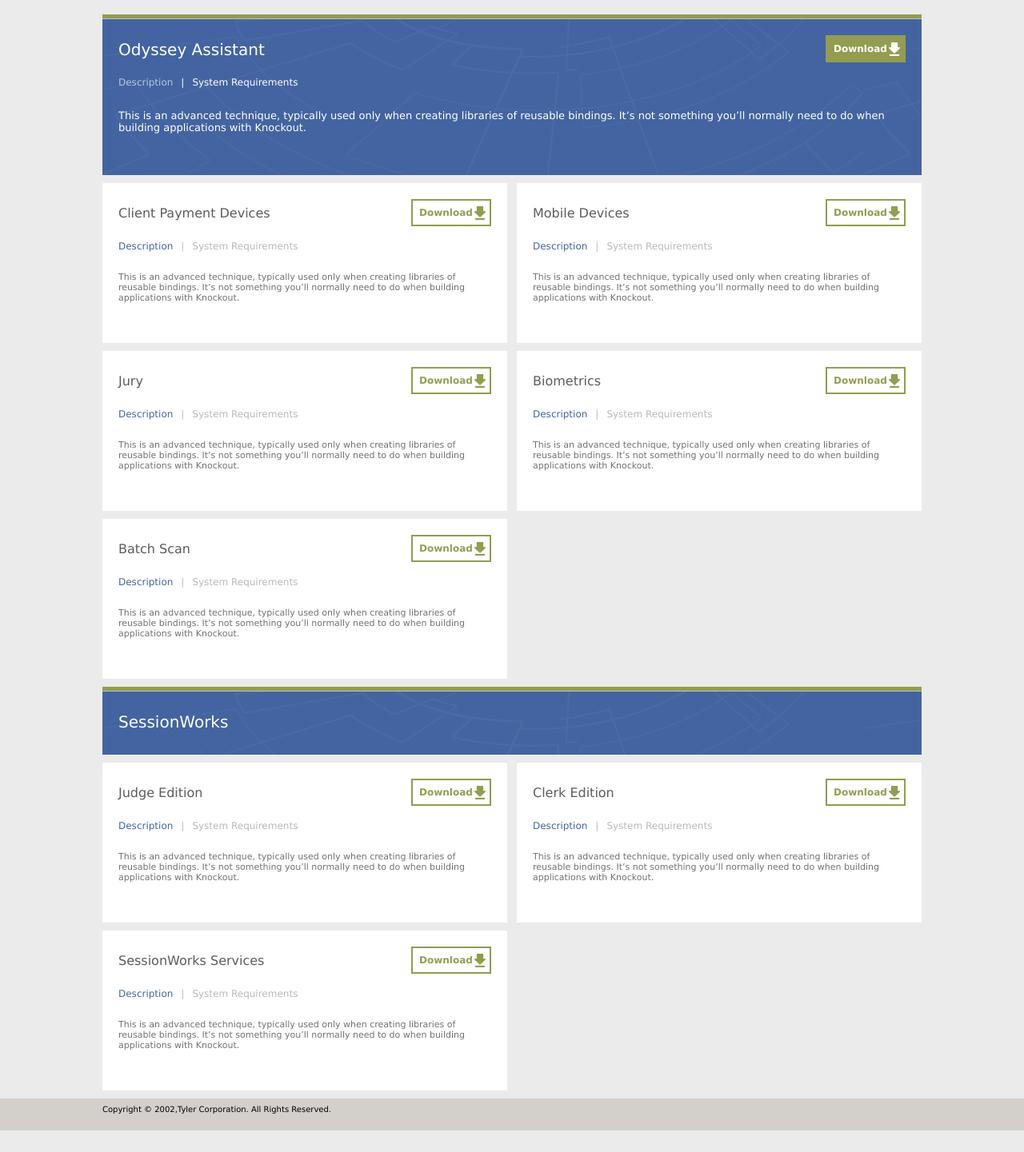
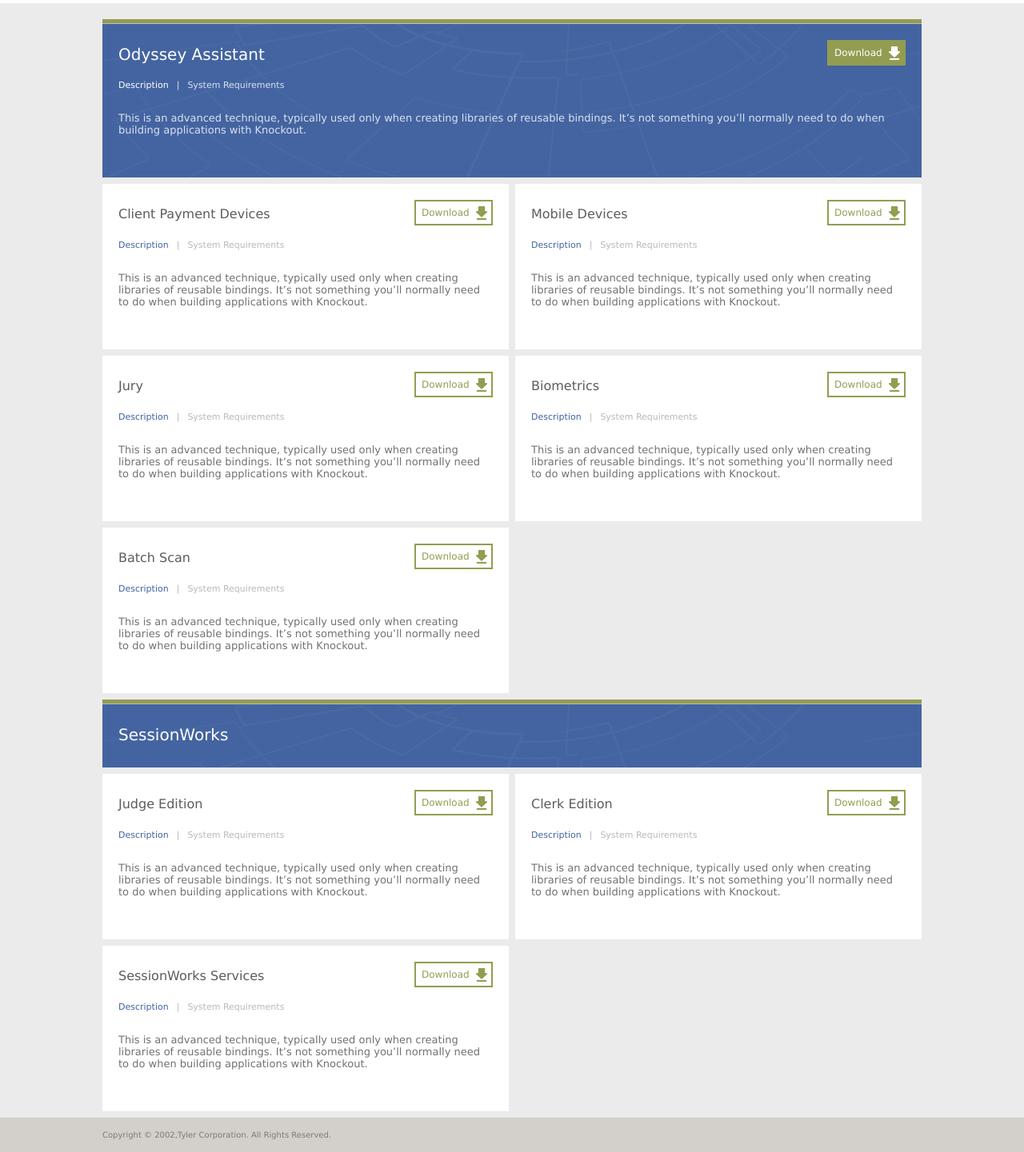
Before and after one commit to sdgudipudi/Tyler-web, a plain HTML site: page index.html in a window 1280 px wide. Shown: the part 72-1513 px from the top of the page at 80% size. Before the commit the page ends 1486 px from the top, so only its background shows below. Drawn offline with Linux system fonts and the light colour scheme.

Commit message:
css update

```diff
--- a/css/app.css
+++ b/css/app.css
@@ -4,17 +4,29 @@ textarea:focus,
 .button:focus { outline: none }
 
 header {
-    padding: 5px;
+    padding: 16px;
     background-color: #ffffff;
 }
 
 .footer-inner,
 .header-inner {
-    padding: 8px;
     margin: 0 auto;
     max-width: 1024px;
 }
 
+footer {
+    background-color: #d3d0cc;
+    font-size: 10px;
+    clear: both;
+    padding:16px;
+}
+
+.footer-inner{
+	color:  #7c7a77;
+	font-size: 10px;
+	font-weight: 300;
+
+}
 body {
     *font-family: Trade Gothic™ Std Light;
     *font-family: RooneySans-Regular, 'Lucida Grande', 'Lucida Sans Unicode', 'Trebuchet MS', sans-serif;
@@ -55,7 +67,7 @@ body {
 
 .col0,
 .col1 {
-    width: 506px;
+    width: 508px;
     *height: 506px;
     *background-color: #ffffff;
     display: inline;
@@ -63,19 +75,12 @@ body {
 
 .col0 {
     float: left;
-    margin-right: 6px;
+    margin-right: 4px;
 }
 
 .col1 {
     float: right;
-    margin-left: 6px;
-}
-
-footer {
-    height: 40px;
-    background-color: #d3d0cc;
-    font-size: 10px;
-    clear: both;
+    margin-left: 4px;
 }
 
 .clear { clear: both }
@@ -83,7 +88,7 @@ footer {
 .sub-item {
     *height: 100px;
     background-color: #FFFFFF;
-    margin: 10px 0;
+    margin: 8px 0;
     padding: 20px;
 }
 
@@ -120,8 +125,8 @@ footer {
     border-style: solid;
     width: 80px;
     font-size: 12px;
-    font-weight: 700;
-    padding: 8px;
+    *font-weight: 700;
+    padding: 7px;
     text-align: left;
 }
 
@@ -147,7 +152,7 @@ footer {
     color: #FFFFFF;
 }
 
-.primary .item-header .button:hover { background-color: #a1ab4d }
+.primary .item-header .button:hover { background-color: #a1ab4d; border-color: #939c51; }
 
 div.application-wrapper:last-child .primary .item-header .button,
 .application-wrapper:last-child .primary .tabs,
@@ -157,25 +162,39 @@ div.application-wrapper:last-child .primary .item-header .button,
 .col-wrapper table tbody {
     color: #727272;
     font-weight: 400;
-    font-size: 11px;
 }
 
-table { width: 100% }
+table {
+	width: 100%;
+	margin-top:10px;
+}
 
 table th,
 table td {
-    padding: 5px;
+    padding: 4px;
     text-align: left;
 }
 
 table tr th:first-child,
 table tr td:first-child { width: 30% }
 
-table td { text-transform: capitalize }
+table td {
+	text-transform: capitalize;
+	font-size: 11px;
+}
 
 table tr {
     border-top: 1px solid #dedbd7;
     border-bottom: 1px solid #dedbd7;
+}
+
+.primary table{
+	width:50%;
+}
+
+.primary table tr{
+	border-top: 1px solid #a4b1c7;
+    border-bottom: 1px solid #a4b1c7;
 }
 
 table thead th {
@@ -183,10 +202,10 @@ table thead th {
     font-size: 10px;
 }
 
-.col-wrapper table thead th { color: #878787 }
+.col-wrapper table thead th{ color: #878787 }
 
-.primary .tabs,
-.primary table thead th { color: #ffffff }
+.primary .tabs { color: #ffffff; }
+.primary table thead th { color: #d9e2f1; }
 
 /*TABS*/
 
@@ -201,7 +220,7 @@ table thead th {
     overflow: hidden;
     text-align: left;
     color: #b9b9b9;
-    font-size: 12px;
+    font-size: 11px;
 }
 
 .tabs-content {
@@ -234,9 +253,9 @@ table thead th {
 }
 
 .tabs a.selected { color: #4364a0 }
-
-.primary .tabs a.selected { color: #b7c5de }
-
+.primary .tabs a{color:#d9e2f1;}
+.primary .tabs a.selected { color: #ffffff; }
+.primary .tabs-content{color:#d9e2f1;}
 .tabs-content .tab-content {
     z-index: 2;
     display: none;
--- a/index.html
+++ b/index.html
@@ -39,7 +39,7 @@
 
 <footer>
 	<div class="footer-inner">
-		Copyright © 2002,Tyler Corporation. All Rights Reserved.
+		Copyright &copy; 2002,Tyler Corporation. All Rights Reserved.
 	</div>
 </footer>
 
```
